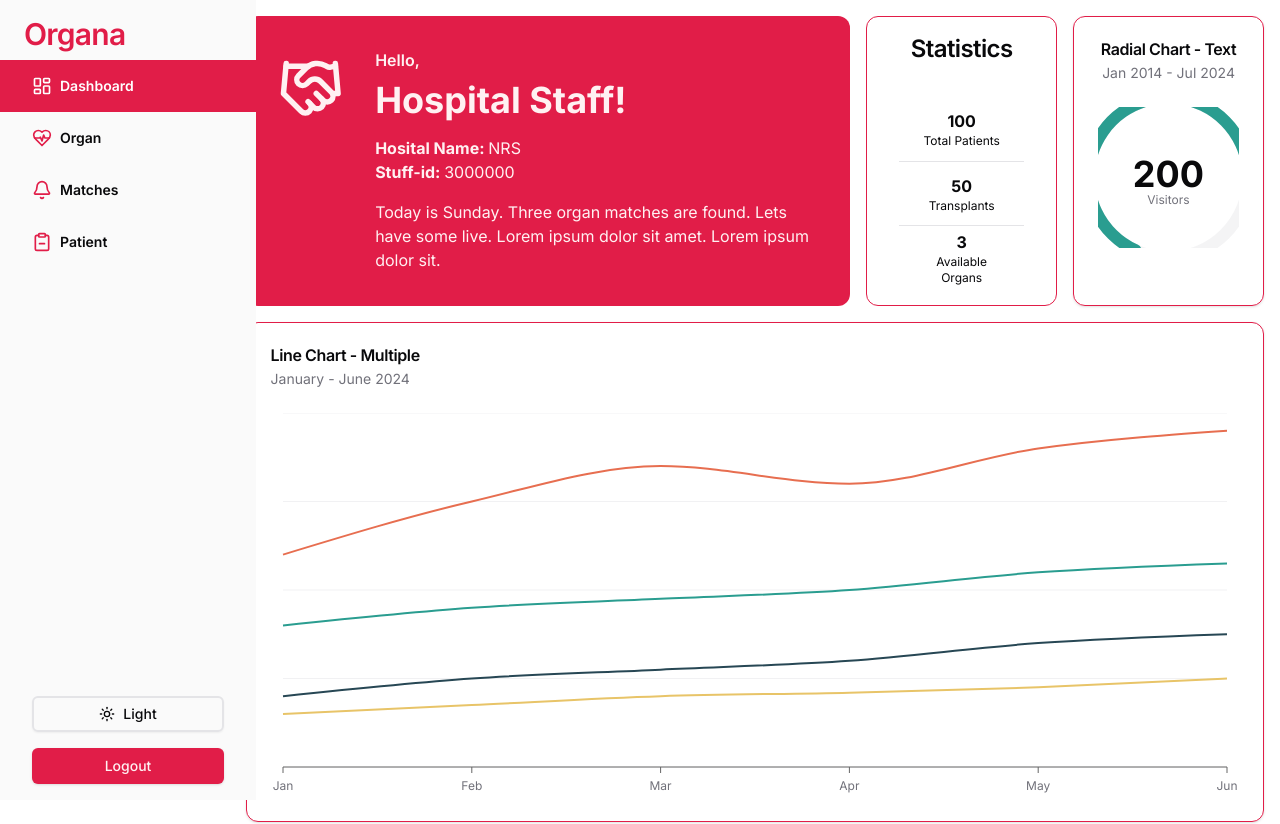
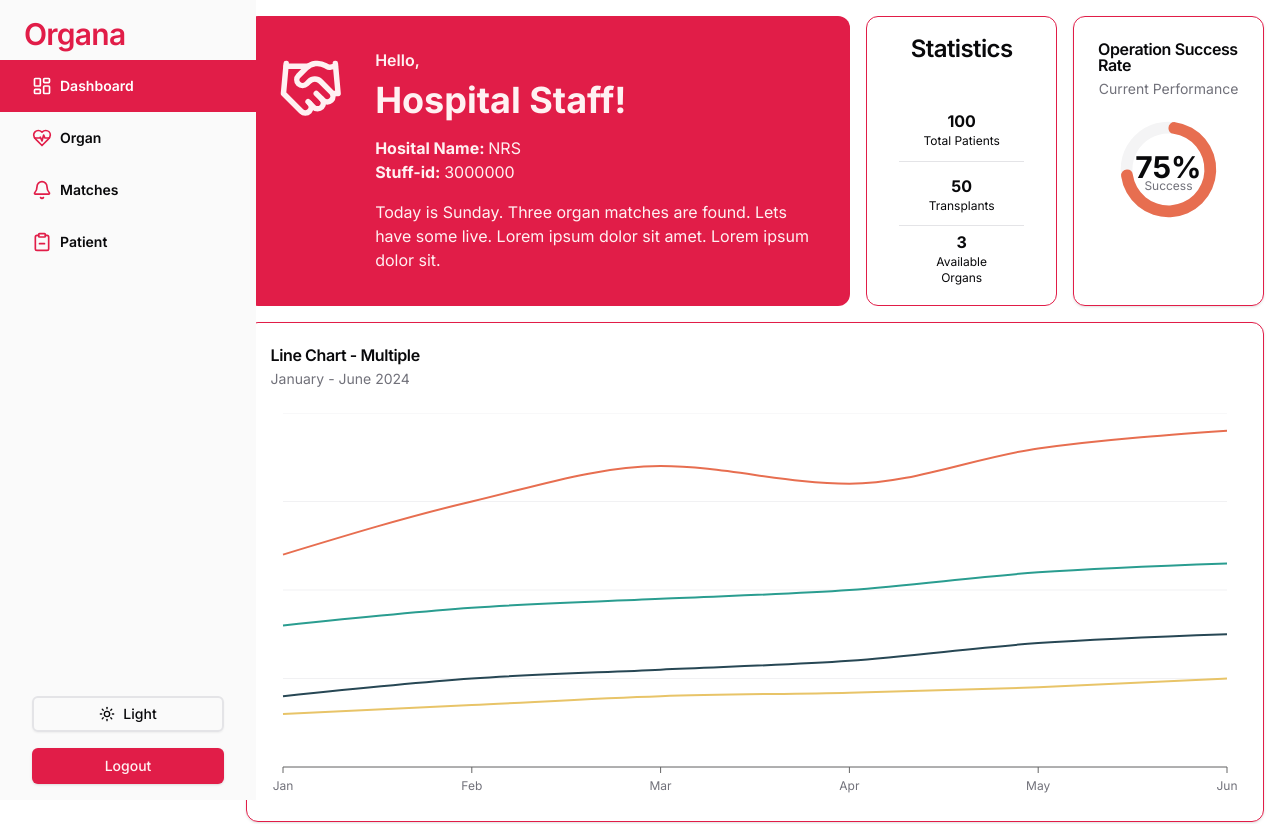
Before and after one commit to msanchariii/organa, a Next.js app in the folder frontend/: page /dashboard in a window 1280 px wide. Shown: the top 824 px of the page. Built offline with nearby package versions, Linux system fonts and the light colour scheme.

Commit message:
Add Zustand for state management and implement user authentication in Login component

```diff
--- a/frontend/package.json
+++ b/frontend/package.json
@@ -33,7 +33,8 @@
     "recharts": "^2.15.0",
     "tailwind-merge": "^2.6.0",
     "tailwindcss-animate": "^1.0.7",
-    "zod": "^3.24.1"
+    "zod": "^3.24.1",
+    "zustand": "^5.0.3"
   },
   "devDependencies": {
     "@eslint/eslintrc": "^3.2.0",
--- a/frontend/src/components/charts/OperationSuccessRate.tsx
+++ b/frontend/src/components/charts/OperationSuccessRate.tsx
@@ -1,108 +1,87 @@
-"use client";
+"use client"
 
 import {
-    Label,
-    PolarGrid,
-    PolarRadiusAxis,
+    PolarAngleAxis,
     RadialBar,
     RadialBarChart,
-} from "recharts";
+} from "recharts"
 
 import {
     Card,
     CardContent,
     CardDescription,
+    CardFooter,
     CardHeader,
     CardTitle,
-} from "@/components/ui/card";
-import { ChartConfig, ChartContainer } from "@/components/ui/chart";
+} from "@/components/ui/card"
+import { ChartConfig, ChartContainer } from "@/components/ui/chart"
+
 const chartData = [
-    { browser: "safari", visitors: 200, fill: "var(--color-safari)" },
-];
+    { name: "Success Rate", value: 75, fill: "hsl(var(--chart-1))" },
+]
 
 const chartConfig = {
-    visitors: {
-        label: "Visitors",
+    value: {
+        label: "Success Rate",
     },
-    safari: {
-        label: "Safari",
-        color: "hsl(var(--chart-2))",
-    },
-} satisfies ChartConfig;
+} satisfies ChartConfig
 
 export function OperationSuccessRate() {
     return (
-        <Card className="border-primary flex h-full w-full flex-col bg-transparent">
-            <CardHeader className="items-center">
-                <CardTitle>Radial Chart - Text</CardTitle>
-                <CardDescription>Jan 2014 - Jul 2024</CardDescription>
+        <Card className="flex flex-col bg-transparent border-primary">
+            <CardHeader className="items-center pb-0">
+                <CardTitle>Operation Success Rate</CardTitle>
+                <CardDescription>Current Performance</CardDescription>
             </CardHeader>
-            <CardContent className="flex-1">
+            <CardContent className="flex-1 pb-0">
                 <ChartContainer
                     config={chartConfig}
                     className="mx-auto aspect-square max-h-[250px]"
                 >
                     <RadialBarChart
                         data={chartData}
-                        startAngle={0}
-                        endAngle={250}
-                        innerRadius={80}
-                        outerRadius={110}
+                        startAngle={90}
+                        endAngle={-270}
+                        innerRadius="65%"
+                        outerRadius="85%"
+                        barSize={20}
+                        width={250}
+                        height={250}
                     >
-                        <PolarGrid
-                            gridType="circle"
-                            radialLines={false}
-                            stroke="none"
-                            className="first:fill-muted last:fill-background"
-                            polarRadius={[86, 74]}
+                        <PolarAngleAxis
+                            type="number"
+                            domain={[0, 100]}
+                            angleAxisId={0}
+                            tick={false}
                         />
                         <RadialBar
-                            dataKey="visitors"
                             background
-                            cornerRadius={10}
+                            dataKey="value"
+                            cornerRadius={30}
+                            fill="hsl(var(--chart-1))"
                         />
-                        <PolarRadiusAxis
-                            tick={false}
-                            tickLine={false}
-                            axisLine={false}
+                        <text
+                            x="50%"
+                            y="50%"
+                            textAnchor="middle"
+                            dominantBaseline="middle"
+                            className="fill-foreground text-3xl font-bold"
                         >
-                            <Label
-                                content={({ viewBox }) => {
-                                    if (
-                                        viewBox &&
-                                        "cx" in viewBox &&
-                                        "cy" in viewBox
-                                    ) {
-                                        return (
-                                            <text
-                                                x={viewBox.cx}
-                                                y={viewBox.cy}
-                                                textAnchor="middle"
-                                                dominantBaseline="middle"
-                                            >
-                                                <tspan
-                                                    x={viewBox.cx}
-                                                    y={viewBox.cy}
-                                                    className="fill-foreground text-4xl font-bold"
-                                                >
-                                                    {chartData[0].visitors.toLocaleString()}
-                                                </tspan>
-                                                <tspan
-                                                    x={viewBox.cx}
-                                                    y={(viewBox.cy || 0) + 24}
-                                                    className="fill-muted-foreground"
-                                                >
-                                                    Visitors
-                                                </tspan>
-                                            </text>
-                                        );
-                                    }
-                                }}
-                            />
-                        </PolarRadiusAxis>
+                            {`${chartData[0].value}%`}
+                        </text>
+                        <text
+                            x="50%"
+                            y="62%"
+                            textAnchor="middle"
+                            dominantBaseline="middle"
+                            className="fill-muted-foreground text-xs"
+                        >
+                            Success
+                        </text>
                     </RadialBarChart>
                 </ChartContainer>
             </CardContent>
+
         </Card>
-    );
+    )
 }
--- a/frontend/src/components/forms/auth/Login.tsx
+++ b/frontend/src/components/forms/auth/Login.tsx
@@ -13,6 +13,11 @@ import {
     FormMessage,
 } from "@/components/ui/form";
 import { Input } from "@/components/ui/input";
+import useAuth from "@/store/AuthStore";
+import { useRouter } from "next/navigation";
+
+
+
 
 const loginSchema = z.object({
     email: z.string().email(),
@@ -20,6 +25,13 @@ const loginSchema = z.object({
 });
 
 const Login = () => {
+
+    const router = useRouter()
+
+    const logIn = useAuth((state) => state.login)
+    const user = useAuth((state)=> state.user)
+    console.log(user);
+
     const form = useForm<z.infer<typeof loginSchema>>({
         resolver: zodResolver(loginSchema),
         defaultValues: {
@@ -30,7 +42,15 @@ const Login = () => {
 
     const onSubmit = (values: z.infer<typeof loginSchema>) => {
         console.log(values);
+        // this will be sent by backend (send req using axios)
+        const newuserData = {
+            email: values.email,
+            staffId: "abcd",
+            hospitalName: "albal",
+        }
+        logIn(newuserData)
         form.reset();
+        router.push('/dashboard')
     };
 
     return (
--- /dev/null
+++ b/frontend/src/store/AuthStore.ts
@@ -0,0 +1,36 @@
+import { create } from "zustand";
+
+type user = {
+    email: string | "";
+    staffId: string | "";
+    hospitalName: string | "";
+};
+
+const useAuth = create((set) => ({
+    user: {
+        email: "",
+        staffId: "",
+        hospitalName: "",
+    },
+    isLoggedIn: false, // Authentication status
+
+    // Action to log in a user
+    login: (userData: user) =>
+        set({
+            user: userData,
+            isLoggedIn: true,
+        }),
+
+    // Action to log out a user
+    logout: () =>
+        set({
+            user: {
+                email: "",
+                staffId: "",
+                hospitalName: "",
+            },
+            isLoggedIn: false,
+        }),
+}));
+
+export default useAuth;
```
Also changed, not shown: 1 other file (tests, documents, lock files or other folders).
